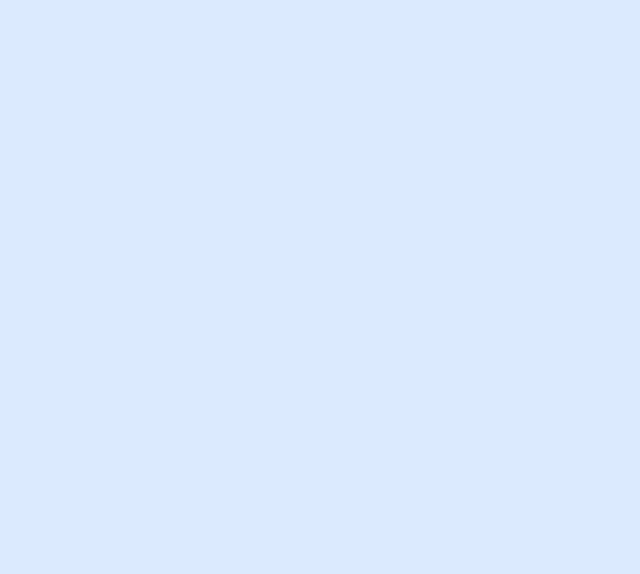
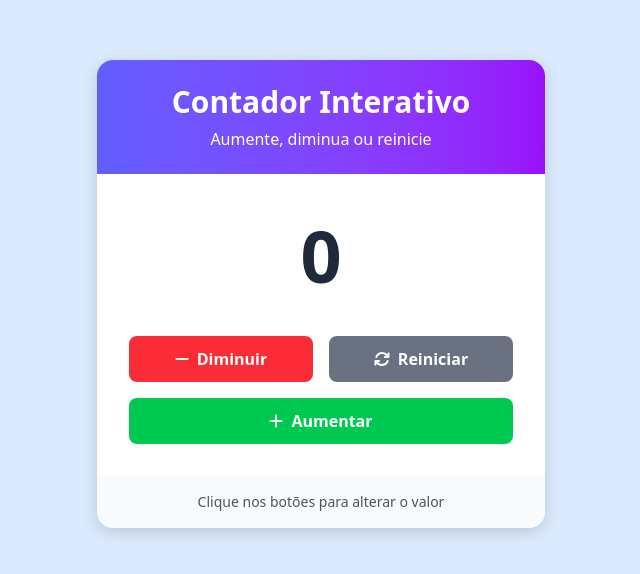
Before and after one commit to kauatwn/angular-counter-demo, an Angular app: page / in a window 1280 px wide. Shown: the part 106-680 px from the top of the page, without its empty margins (319-959 px from the left). Built offline with nearby package versions, Linux system fonts and the light colour scheme.

Commit message:
Adiciona CounterComponent ao AppComponent

```diff
--- a/src/app/app.component.html
+++ b/src/app/app.component.html
@@ -1 +1,2 @@
+<app-counter></app-counter>
 <router-outlet></router-outlet>
--- a/src/app/app.component.ts
+++ b/src/app/app.component.ts
@@ -1,9 +1,10 @@
 import { Component } from '@angular/core';
 import { RouterOutlet } from '@angular/router';
+import { CounterComponent } from './features/counter/counter.component';
 
 @Component({
   selector: 'app-root',
-  imports: [RouterOutlet],
+  imports: [RouterOutlet, CounterComponent],
   templateUrl: './app.component.html',
   styleUrl: './app.component.css',
 })
```
